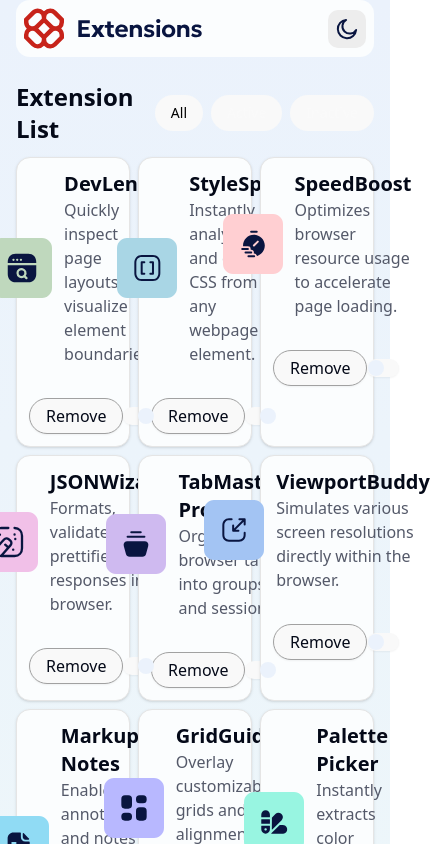
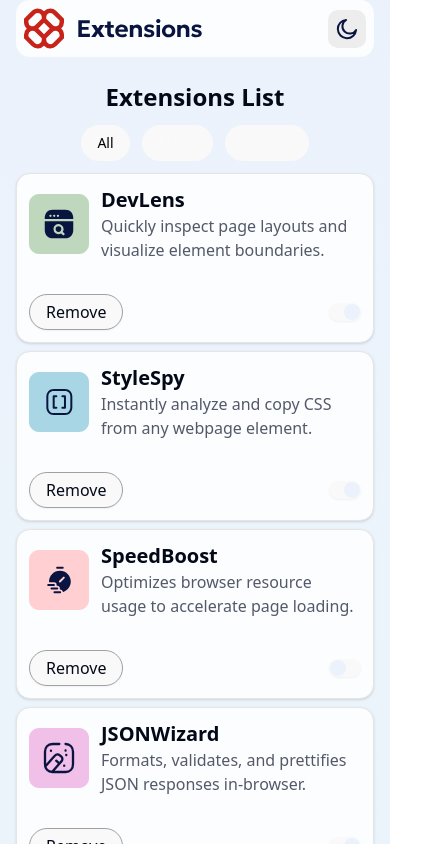
Before and after one commit to Shadrack04/browser-extension-manager, a React (Vite) app: page / in a window 390 px wide. Shown: the top 844 px of the page, 430 px wide, since content can reach past the window. Built offline with nearby package versions, Linux system fonts and the light colour scheme.

Commit message:
make screen responsive

```diff
--- a/src/components/extensions.tsx
+++ b/src/components/extensions.tsx
@@ -23,7 +23,7 @@ export default function Extensions() {
   }, []);
 
   return (
-    <div className=" grid grid-cols-3 gap-2">
+    <div className=" grid grid-cols-1 pb-4 md:grid-cols-3 gap-2">
       {data?.map((item) => (
         <ExtensionItem
           name={item.name}
--- a/src/components/header-filter.tsx
+++ b/src/components/header-filter.tsx
@@ -3,9 +3,9 @@ import { Button } from "./ui/button";
 
 export default function HeaderFilter() {
   return (
-    <div className=" py-3 w-full flex items-center justify-between">
-      <p className=" text-2xl text-primary-text font-bold">Extension List</p>
-      <div className=" flex items-center gap-2">
+    <div className=" py-3 w-full flex flex-col md:flex-row gap-3 items-center justify-between">
+      <p className=" text-2xl text-primary-text font-bold">Extensions List</p>
+      <div className=" flex items-center gap-3">
         <Button className=" bg-card text-black rounded-full py-0">All</Button>
         <Button className=" rounded-full">Active</Button>
         <Button className=" rounded-full">Inactive</Button>
```
